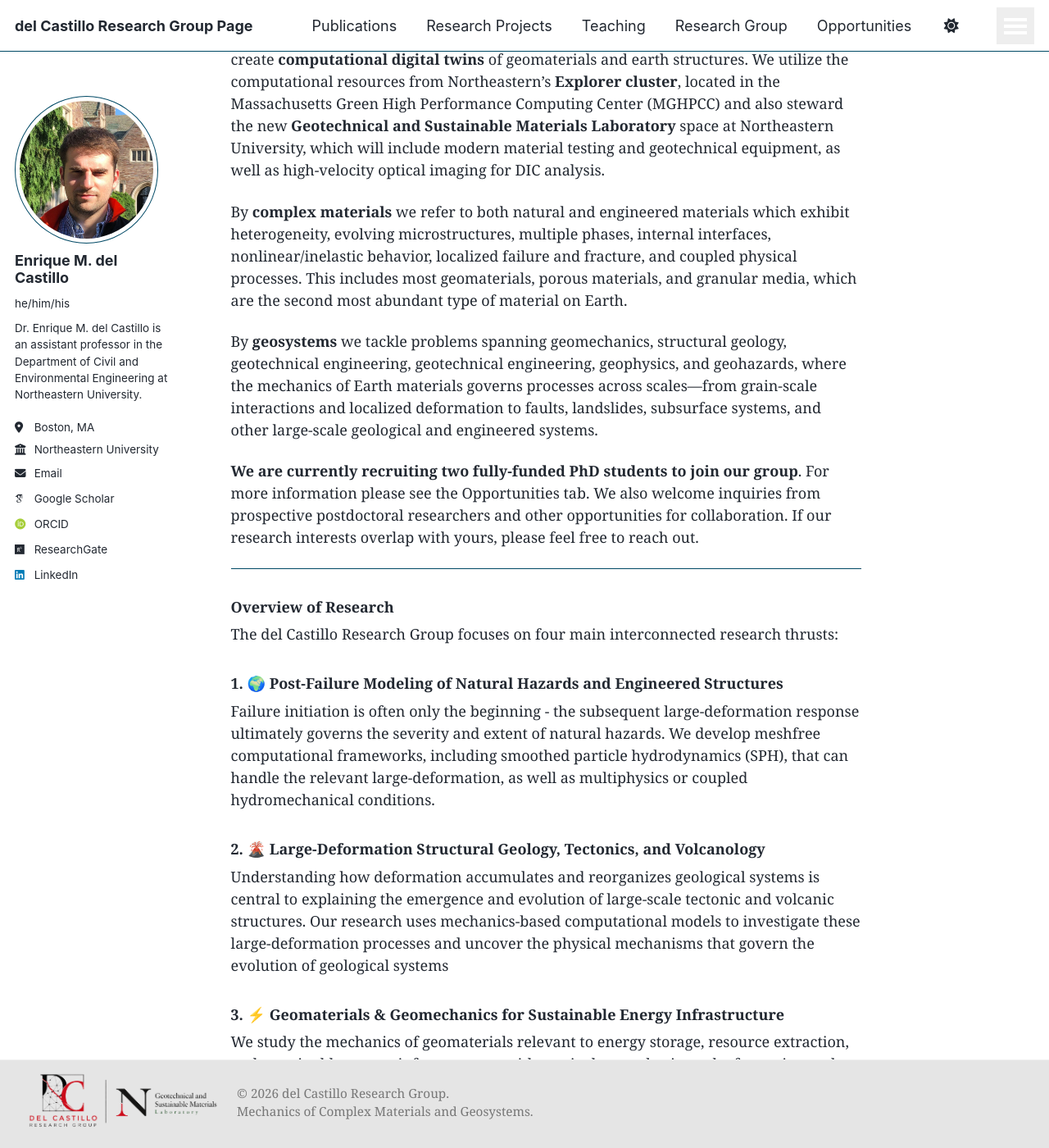
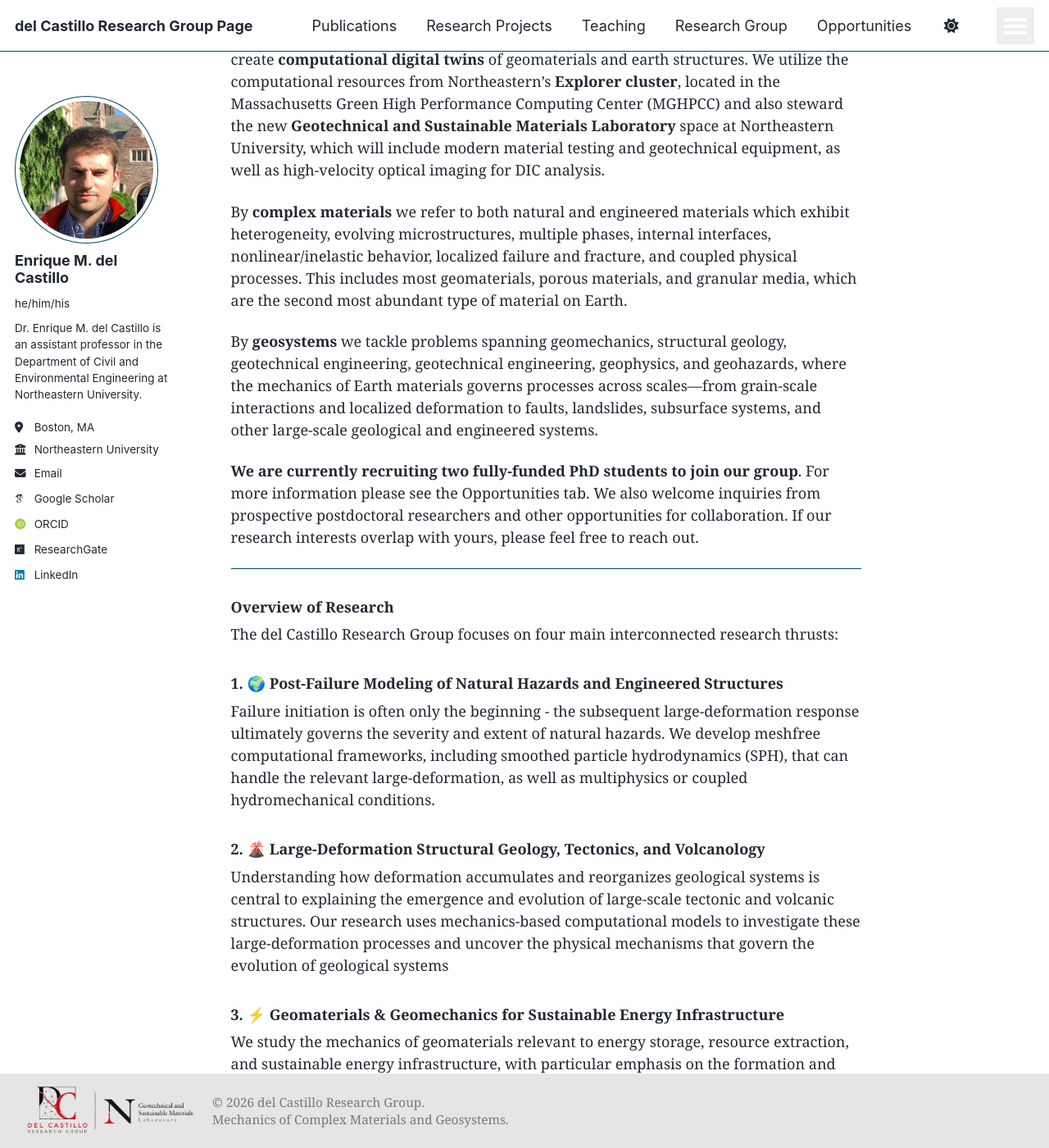
Before and after one commit to emdc19/emdcwebsite, a Jekyll site: the page built from _pages/about.md, in a window 1280 px wide and 1400 px high, scrolled down 532 px. Shown: the whole window at 82% size. Built offline with Jekyll 4.4.1, drawn with Linux system fonts in a browser that asks for light colours; some web fonts are replaced; a script that is not in the unit is left out.

Commit message:
Update _custom.scss

```diff
--- a/_sass/_custom.scss
+++ b/_sass/_custom.scss
@@ -226,17 +226,17 @@
   display: flex;
   align-items: center;
   gap: 16px;
-  padding: 4px 0;
+  padding: 2px 0;
   margin-bottom: 0px;
 }
 
 .page__footer footer {
   margin-top: 0.3em !important;
   padding-top: 0 !important;
-  padding-bottom: 0.5em !important;
+  padding-bottom: 0.3em !important;
 }
 .lab-footer-bar__logo {
-  height: 85px;
+  height: 75px;
   width: auto;
 }
 
@@ -298,5 +298,5 @@ body,
 
 /* Prevent page content from being hidden behind the fixed footer */
 #main {
-  padding-bottom: 20px;
+  padding-bottom: 10px;
 }
```
